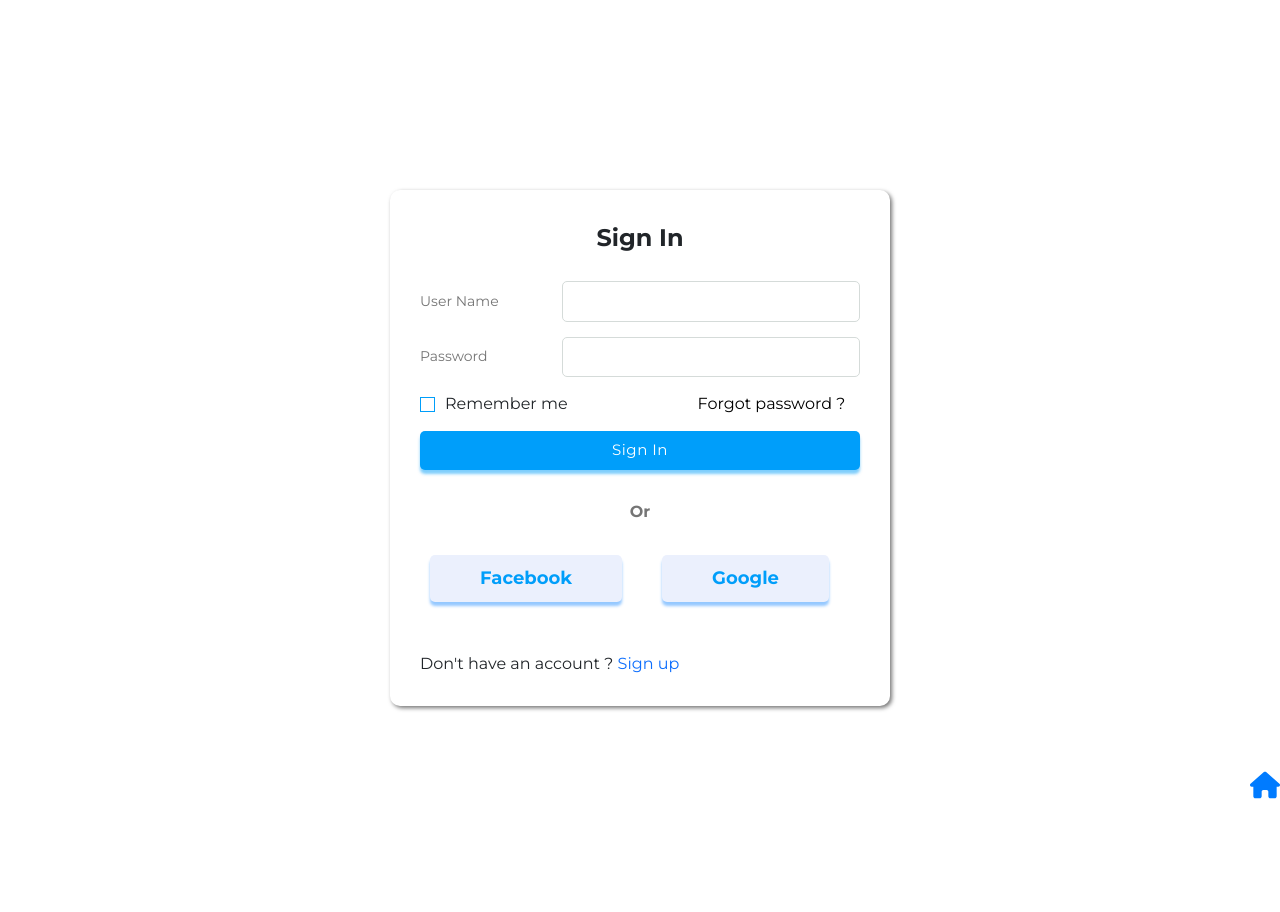
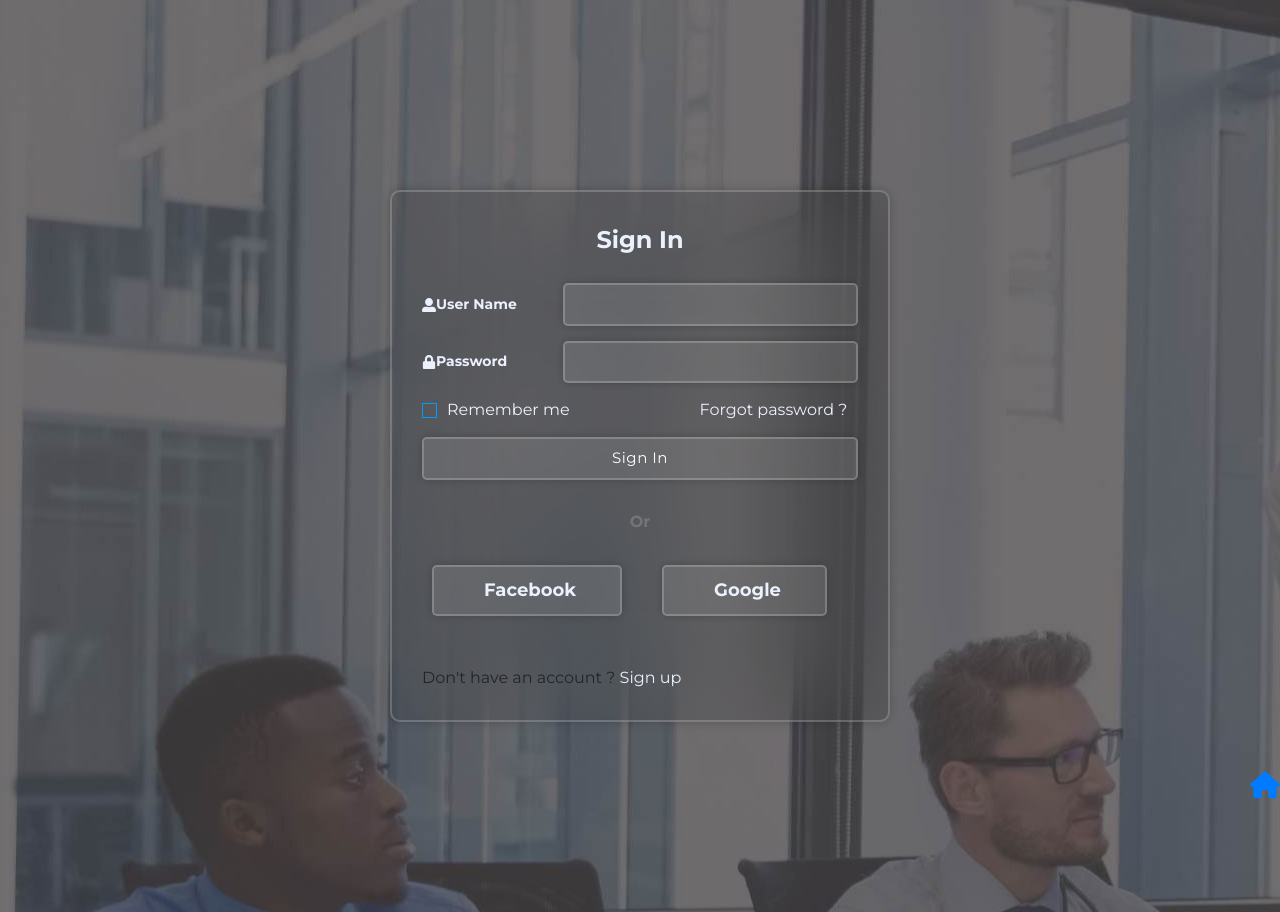
Before and after one commit to omaralex-max/MedixLine-Front-end, a React (Create React App) app: page /signin in a window 1280 px wide. Before the commit the page ends 800 px from the top, so only its background shows below. Built offline with nearby package versions, Linux system fonts and the light colour scheme.

Commit message:
styling signin and signup

```diff
--- a/package.json
+++ b/package.json
@@ -21,18 +21,18 @@
     "dayjs": "^1.11.13",
     "i": "^0.3.7",
     "jquery": "^3.7.1",
-    "moment": "^2.30.1",
+    "jwt-decode": "^3.1.2",
+    "moment": "^2.29.4",
     "react": "^18.3.1",
     "react-bootstrap": "^2.10.5",
     "react-calendar": "^5.0.0",
     "react-dom": "^18.3.1",
     "react-icons": "^5.3.0",
+    "react-modal": "^3.16.1",
     "react-router-dom": "^6.26.2",
     "react-scripts": "^5.0.1",
     "stream-http": "^3.2.0",
     "sweetalert2": "^11.7.5",
-    "jwt-decode": "^3.1.2",
-    "moment": "^2.29.4",
     "web-vitals": "^2.1.4"
   },
   "scripts": {
--- /dev/null
+++ b/src/components/scrolling-up/scrolling.css
@@ -0,0 +1,14 @@
+.icon-sm {
+  position: relative ;
+  bottom: -7px;
+  background-color: #396cf0;
+  color: white;
+  border-radius: 50%;
+}
+#back-to-top{
+  position: fixed;
+  bottom: 50px;
+  right: 50px;
+  height: 50px;
+  width: 50px;
+}
--- /dev/null
+++ b/src/components/scrolling-up/scrolling.jsx
@@ -0,0 +1,52 @@
+import React, { useState } from "react";
+import { Link } from "react-router-dom";
+import "./scrolling.css"
+
+
+export default function ScrollTop() {
+  const [visible, setVisible] = useState(false);
+
+  const toggleVisible = () => {
+    const scrolled = document.documentElement.scrollTop;
+    if (scrolled > 300) {
+      setVisible(true);
+    } else if (scrolled <= 300) {
+      setVisible(false);
+    }
+  };
+
+  const scrollToTop = () => {
+    window.scrollTo({
+      top: 0,
+      behavior: "smooth",
+    });
+  };
+
+  window.addEventListener("scroll", toggleVisible);
+  return (
+    <Link
+      to="#"
+      onClick={scrollToTop}
+      id="back-to-top"
+      className="back-to-top fs-5 rounded-pill text-center bg-primary justify-content-center align-items-center"
+      style={visible === true ? { display: "block" } : { display: "none" }}
+    >
+      <svg
+        className="fea icon-sm scroll"
+        stroke="currentColor"
+        fill="none"
+        stroke-width="2"
+        viewBox="0 0 24 24"
+        stroke-linecap="round"
+        stroke-linejoin="round"
+        class="fea icon-sm"
+        height="1em"
+        width="1em"
+        xmlns="http://www.w3.org/2000/svg"
+        >
+        <line x1="12" y1="19" x2="12" y2="5"></line>
+        <polyline points="5 12 12 5 19 12"></polyline>
+      </svg>
+    </Link>
+  );
+}
--- a/src/components/sign_in/signin..jsx
+++ b/src/components/sign_in/signin..jsx
@@ -1,7 +1,8 @@
 import React, { useState } from "react";
 import { Link, useNavigate } from "react-router-dom";
 import axios from 'axios';
-
+import { FaUserAlt } from "react-icons/fa";
+import { FaLock } from "react-icons/fa";
 
 const Signin = () => {
 
@@ -77,14 +78,15 @@ const Signin = () => {
 
 
   return (
-    <div className="wrapper push">
+    <div className="signhoder">
+      <div className="wrapper">
 
         <div className="title">Sign In</div>
 
           <form className="form" onSubmit={handleSubmit}>
 
           <div className="inputfield">
-          <label>User Name</label>
+            <label><FaUserAlt />User Name</label>
             <input
               type="text"
               name="username"
@@ -96,7 +98,7 @@ const Signin = () => {
           </div>
 
           <div className="inputfield">
-          <label>Password</label>
+            <label><FaLock />Password</label>
             <input
               type="password"
               name="password"
@@ -144,6 +146,7 @@ const Signin = () => {
             {errorMessage && <p>{errorMessage}</p>}
           </form>
       </div>
+    </div>
   );
 }
 
--- a/src/components/sign_up/sign.css
+++ b/src/components/sign_up/sign.css
@@ -5,32 +5,45 @@
   padding: 0;
   box-sizing: border-box;
   font-family: "Montserrat", sans-serif;
-}
-.signbody{
-  display: flex;
-  justify-content: flex-end;
-  align-items: center;
-  flex-direction: column;
-  min-height: 100vh;
+
 }
 
-.push{
-  position: relative;
-  bottom: -170px;
-}
 .wrapper {
   max-width: 500px;
   width: 100%;
   background: #fff;
   margin: 20px auto;
   padding: 30px;
-  box-shadow: 2px 2px 4px #757575;
   border-radius: 10px;
+  background-color: rgba(0, 0, 0, .1);
+  box-shadow: 0 0 10px rgba(0, 0, 0, .2);
+  border: 2px solid rgba(255, 255, 255, .2);
+  backdrop-filter: blur(50px);
+}
+.wrapper input, select {
+  background-color: rgba(255, 255, 255, .1);
+  box-shadow: 0 0 10px rgba(0, 0, 0, .2);
+  border: 2px solid rgba(255, 255, 255, .2);
+  backdrop-filter: blur(50px);
+  color: white;
+}
+
+.signuphoder {
+  display: flex;
+  margin: 0px;
+  width: 100%;
+  height: 100%;
+  background-image: url("../../assets/images/Home_cover_image.22cc4dad9468ef5c2638.jpg");
+}
+.signhoder{
+  display: flex;
+  padding: 170px 0px;
+  background-image: url("../../assets/images/Home_cover_image.22cc4dad9468ef5c2638.jpg");
 }
 .forgot {
   margin-left: 130px;
   text-decoration: none;
-  color: black;
+  color: #ebf0fd;
 }
 
 .wrapper .title {
@@ -38,6 +51,7 @@
   font-weight: 700;
   margin-bottom: 25px;
   text-align: center;
+  color: #ebf0fd;
 }
 
 .wrapper .form {
@@ -48,19 +62,20 @@
   margin-bottom: 15px;
   display: flex;
   align-items: center;
+  color: #ebf0fd;
 }
 
 .wrapper .form .inputfield label {
   width: 200px;
-  color: #757575;
+  color: #ebf0fd;
   margin-right: 10px;
   font-size: 14px;
+  font-weight: 600;
 }
 
 .wrapper .form .inputfield .input {
   width: 100%;
   outline: none;
-  border: 1px solid #d5dbd9;
   font-size: 15px;
   padding: 8px 10px;
   border-radius: 5px;
@@ -157,13 +172,14 @@
   width: 100%;
   padding: 8px 10px;
   font-size: 15px;
-  border: 0px;
-  background: #009efa;
-  box-shadow: 0 4px 3px rgba(0, 158, 250, 0.5);
   color: #fff;
   cursor: pointer;
   border-radius: 5px;
   outline: none;
+  background-color: rgba(255, 255, 255, .1);
+  box-shadow: 0 0 10px rgba(0, 0, 0, .2);
+  border: 2px solid rgba(255, 255, 255, .2);
+  backdrop-filter: blur(50px);
 }
 
 .wrapper .form .inputfield .btn:hover {
@@ -204,9 +220,10 @@
   padding: 10px 60px;
   margin: 5px 18px 30px 18px;
   border-radius: 5px;
-  border: 0px;
-  background: #007bff;
-  box-shadow: 0 4px 3px #007bff6b;
+  background-color: rgba(255, 255, 255, .1);
+  box-shadow: 0 0 10px rgba(0, 0, 0, .2);
+  border: 2px solid rgba(255, 255, 255, .2);
+  backdrop-filter: blur(50px);
 }
 .switch:hover {
   background: #007bff6b;
@@ -218,18 +235,20 @@
 }
 .signin {
   text-decoration: none;
+  color: #ebf0fd;
 }
 
 .social {
-  padding: 10px 50px 10px 50px;
+  padding: 10px 44px 10px 50px;
   margin: 15px 30px 50px 10px;
   border-radius: 5px;
-  border: 0px;
-  color: #009efa;
-  background: #ebf0fd;
-  box-shadow: 0 4px 3px #007bff6b;
+  color: #ebf0fd;
   font-size: large;
   font-weight: 600;
+  background-color: rgba(255, 255, 255, .1);
+  box-shadow: 0 0 10px rgba(0, 0, 0, .2);
+  border: 2px solid rgba(255, 255, 255, .2);
+  backdrop-filter: blur(50px);
 }
 .social:active {
   transform: translateY(4px);
--- a/src/pages/Doctorpage.jsx
+++ b/src/pages/Doctorpage.jsx
@@ -12,6 +12,9 @@ import Col from 'react-bootstrap/Col';
 import "../components/doctor-profile/DoctorPage.css"
 import UpdateProfile from '../components/doctor-profile/updateprofile'
 import ChatDoctor from '../components/doctor-profile/chatDoctor'
+import Scrolling from "../components/scrolling-up/scrolling"
+
+
 const DoctorPage = () => {
   return (
     <>
@@ -39,6 +42,7 @@ const DoctorPage = () => {
         </Row>
       </Container>
       <Footer />
+      <Scrolling />
     </>
   );
 };
--- a/src/pages/doctors_card.jsx
+++ b/src/pages/doctors_card.jsx
@@ -1,6 +1,7 @@
 import CardHolder from "../components/doctors-cards/card-holder";
 import Nav from "../components/Navbar/Navbar";
 import Footer from "../components/footer/footer";
+import Scrolling from "../components/scrolling-up/scrolling"
 
 const DoctorsCard = () => {
   return (
@@ -8,6 +9,7 @@ const DoctorsCard = () => {
       <Nav/>
       <CardHolder />
       <Footer/>
+      <Scrolling />
     </>
   );
 }
--- a/src/pages/home.jsx
+++ b/src/pages/home.jsx
@@ -3,6 +3,7 @@ import Header from "../components/home_page/header/header";
 import About from "../components/home_page/about/about";
 import Categories from "../components/home_page/categories/categories";
 import Footer from "../components/footer/footer"
+import Scrolling from "../components/scrolling-up/scrolling"
 
 function Home(){
     return(
@@ -11,6 +12,7 @@ function Home(){
          <About/>
          <Categories/>
          <Footer/>
+         <Scrolling />
         </>
     )
 }
--- a/src/pages/patient_profile.jsx
+++ b/src/pages/patient_profile.jsx
@@ -6,6 +6,7 @@ import ProfileSetting from "../components/patient_profile/patient-profile-settin
 import Nav from "../components/Navbar/Navbar";
 import Footer from "../components/footer/footer";
 import { useState } from "react";
+import Scrolling from "../components/scrolling-up/scrolling"
 
 const PatientProfile = () => {
 
@@ -153,6 +154,7 @@ const PatientProfile = () => {
         </div>
       </section>
       <Footer/>
+      <Scrolling />
     </>
   );
 };
--- a/src/pages/search.jsx
+++ b/src/pages/search.jsx
@@ -3,6 +3,7 @@ import Footer from "../components/footer/footer"
 import OneCard from "../components/doctors-cards/one-card";
 import React from "react"
 import { useLocation } from "react-router-dom";
+import Scrolling from "../components/scrolling-up/scrolling"
 
 
 function Search() {
@@ -34,6 +35,7 @@ function Search() {
                         </section>
                     </div>
          <Footer/>
+         <Scrolling />
         </>
     )
 // }
```
Also changed, not shown: src/components/sign_up/doc_sign_up.jsx (+23 -12 lines), src/components/sign_up/patient_sign_up.jsx (+18 -9 lines), src/assets/images/Home_cover_image.22cc4dad9468ef5c2638.jpg (added), 1 other file (tests, documents, lock files or other folders). Lines whose indentation alone changed are shown as unchanged.
